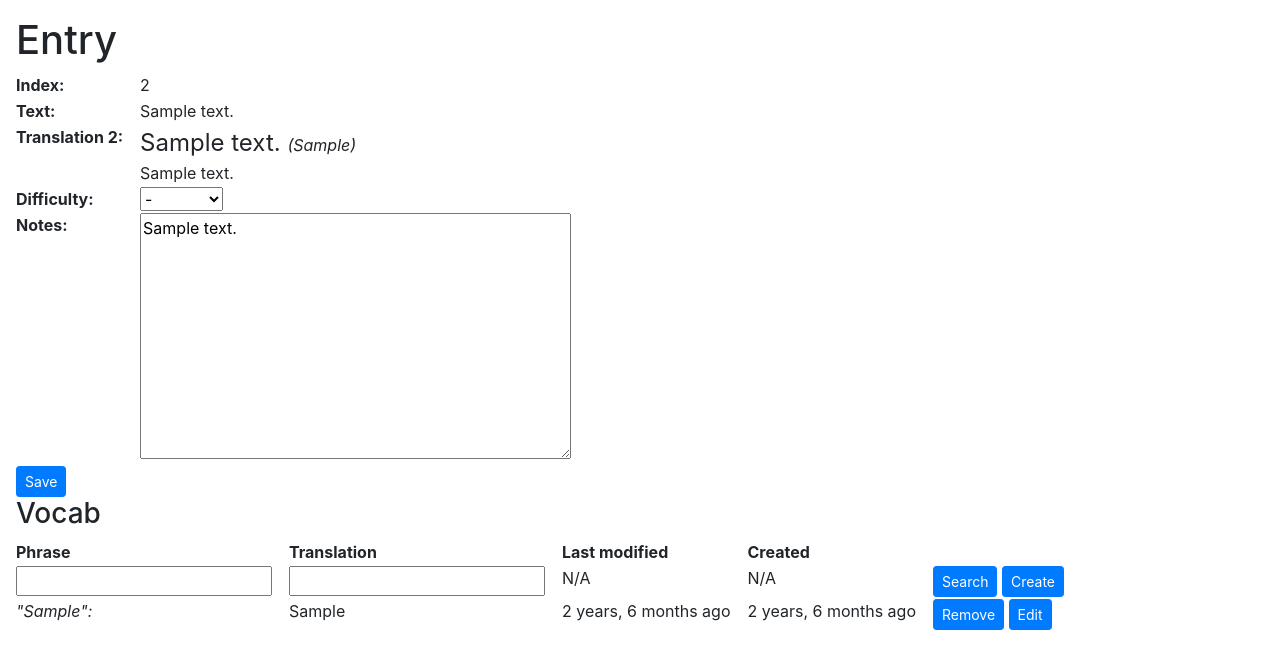
After one commit to allenc256/fanyi, a Django app: page /practice/entry/1 in a window 1280 px wide. The commit adds this page. Shown: the top 669 px of the page. Run offline with Django 4.2, Linux system fonts and the light colour scheme; tables that the repository leaves empty hold one stand-in row (values such as "Sample post"); some libraries are stand-ins or nearby versions.

Commit message:
vocab feature

```diff
--- a/fanyi/practice/admin.py
+++ b/fanyi/practice/admin.py
@@ -1,6 +1,6 @@
 from django.contrib import admin
 
-from .models import Transcript, Entry, Translation
+from .models import Transcript, Entry, Translation, Vocab
 
 class TranslationInline(admin.StackedInline):
     model = Translation
@@ -15,5 +15,9 @@ class EntryInline(admin.StackedInline):
 class TranscriptAdmin(admin.ModelAdmin):
     inlines = [EntryInline]
 
+class VocabAdmin(admin.ModelAdmin):
+    model = Vocab
+
 admin.site.register(Transcript, TranscriptAdmin)
 admin.site.register(Entry, EntryAdmin)
+admin.site.register(Vocab, VocabAdmin)
--- /dev/null
+++ b/fanyi/practice/forms.py
@@ -0,0 +1,20 @@
+from django import forms
+from django.core.exceptions import ValidationError
+
+from .models import Entry
+
+class EntryEditForm(forms.ModelForm):
+    class Meta:
+        model = Entry
+        fields = ['difficulty', 'notes']
+
+class EntryVocabForm(forms.Form):
+    phrase = forms.CharField(label='Phrase', max_length=1024, required=False)
+    translation = forms.CharField(label='Translation', max_length=1024, required=False)
+
+    def clean(self):
+        data = super().clean()
+        if not data.get('phrase'):
+            raise ValidationError('phrase cannot be empty.')
+        if not data.get('translation'):
+            raise ValidationError('translation cannot be empty.')
--- a/fanyi/practice/static/practice/transcript.css
+++ b/fanyi/practice/static/practice/base.css
@@ -15,11 +15,20 @@ td, th {
     vertical-align: top;
 }
 
+.error {
+    color: red;
+    font-weight: bold;
+}
+
 .min-difficulty {
     font-style: italic;
 }
 
 .empty-content {
+    font-style: italic;
+}
+
+.vocab-phrase {
     font-style: italic;
 }
 
--- a/fanyi/practice/templates/practice/base.html
+++ b/fanyi/practice/templates/practice/base.html
@@ -1,3 +1,5 @@
+{% load static %}
+
 <!DOCTYPE html>
 <html lang="en">
 <head>
@@ -5,6 +7,7 @@
 
     <!-- bootstrap -->
     <link rel="stylesheet" href="https://cdn.jsdelivr.net/npm/bootstrap@4.0.0/dist/css/bootstrap.min.css" integrity="sha384-Gn5384xqQ1aoWXA+058RXPxPg6fy4IWvTNh0E263XmFcJlSAwiGgFAW/dAiS6JXm" crossorigin="anonymous">
+    <link rel="stylesheet" type="text/css" href="{% static 'practice/base.css' %}">
 
     {% block stylesheets %}{% endblock %}
 </head>
@@ -15,5 +18,7 @@
     <script src="https://code.jquery.com/jquery-3.2.1.slim.min.js" integrity="sha384-KJ3o2DKtIkvYIK3UENzmM7KCkRr/rE9/Qpg6aAZGJwFDMVNA/GpGFF93hXpG5KkN" crossorigin="anonymous"></script>
     <script src="https://cdn.jsdelivr.net/npm/popper.js@1.12.9/dist/umd/popper.min.js" integrity="sha384-ApNbgh9B+Y1QKtv3Rn7W3mgPxhU9K/ScQsAP7hUibX39j7fakFPskvXusvfa0b4Q" crossorigin="anonymous"></script>
     <script src="https://cdn.jsdelivr.net/npm/bootstrap@4.0.0/dist/js/bootstrap.min.js" integrity="sha384-JZR6Spejh4U02d8jOt6vLEHfe/JQGiRRSQQxSfFWpi1MquVdAyjUar5+76PVCmYl" crossorigin="anonymous"></script>
+
+    {% block javascript %}{% endblock %}
 </body>
 </html>
--- /dev/null
+++ b/fanyi/practice/templates/practice/entry.html
@@ -0,0 +1,125 @@
+{% extends "./base.html" %}
+
+{% load format_millis %}
+{% load humanize %}
+
+{% block body %}
+    <h1>Entry</h1>
+    <form id="edit_form">
+        {% csrf_token %}
+        <input type="hidden" id="next" name="next" value="{{ request.GET.next }}">
+        <input type="hidden" name="form" value="edit_form">
+        <table>
+            <tr>
+                <td class="metadata-header">Index:</td>
+                <td>{{ entry.index | add:"1" }}</td>
+            </tr>
+            <tr>
+                <td class="metadata-header">Text:</td>
+                <td>{{ entry.text_en }}</td>
+            </tr>
+            {% for translation in entry.translation_set.all %}
+                <tr>
+                    <td class="metadata-header">Translation {{ translation.index | add:"1" }}:</td>
+                    <td>
+                        <span class="text_cn">
+                            {{ translation.text_cn_traditional }}
+                        </span>
+                        <span class="source">
+                            ({{ translation.source | capfirst}})
+                        </span>
+                        <div class="text_pinyin">
+                            {{ translation.text_cn_pinyin }}
+                        </div>
+                    </td>
+                </tr>
+            {% endfor %}
+            <tr>
+                <td class="metadata-header">Difficulty:</td>
+                <td>
+                    {{ edit_form.difficulty.errors }}
+                    {{ edit_form.difficulty }}
+                </td>
+            </tr>
+            <tr>
+                <td class="metadata-header">Notes:</td>
+                <td>
+                    {{ edit_form.notes.errors }}
+                    {{ edit_form.notes }}
+                </td>
+            </tr>
+        </table>
+        <input class="btn btn-primary btn-sm" type="submit" formmethod="post" formaction="{% url 'practice:entry' entry.pk %}?next={{ request.GET.next | urlencode }}" value="Save">
+        {% if request.GET.next %}
+            <a class="btn btn-primary btn-sm" href="{{ request.GET.next }}">Cancel</a>
+        {% endif %}
+    </form>
+    <h3>Vocab</h3>
+    <form id="vocab_form">
+        {% csrf_token %}
+        <input type="hidden" id="next" name="next" value="{{ request.get_full_path | urlencode }}">
+        <input type="hidden" name="form" value="vocab_form">
+        <table>
+            <tr>
+                <th>Phrase</th>
+                <th>Translation</th>
+                <th>Last modified</th>
+                <th>Created</th>
+                <th></th>
+            </tr>
+            <tr>
+                <td>
+                    {{ vocab_form.phrase.errors }}
+                    {{ vocab_form.phrase }}
+                </td>
+                <td>
+                    {{ vocab_form.translation.errors }}
+                    {{ vocab_form.translation }}
+                </td>
+                <td>N/A</td>
+                <td>N/A</td>
+                <td>
+                    <input class="btn btn-primary btn-sm" id="search" type="submit" formmethod="get" value="Search">
+                    <input class="btn btn-primary btn-sm" type="submit" formmethod="post" value="Create">
+                </td>
+            </tr>
+            {% for vocab in entry.vocab_set.all %}
+                <tr>
+                    <td><span class="vocab-phrase">"{{ vocab.phrase }}":</span></td>
+                    <td><span class="vocab-translation">{{ vocab.translation }}</span></td>
+                    <td>{{ vocab.time_last_modified | naturaltime }}</td>
+                    <td>{{ vocab.time_created | naturaltime }}</td>
+                    <td>
+                        <input class="btn btn-primary btn-sm" type="submit" formmethod="post" formaction="{% url 'practice:vocab_remove' entry.pk vocab.pk %}?next={{ request.get_full_path | urlencode }}" value="Remove">
+                        <a class="btn btn-primary btn-sm" href="{% url 'practice:vocab_edit' vocab.pk %}?next={{ request.get_full_path | urlencode }}">Edit</a>
+                    </td>
+                </tr>
+            {% endfor %}
+            {% for vocab in matches %}
+                <tr>
+                    <td><span class="vocab-phrase">"{{ vocab.phrase }}":</span></td>
+                    <td><span class="vocab-translation">{{ vocab.translation }}</span></td>
+                    <td>{{ vocab.time_last_modified | naturaltime }}</td>
+                    <td>{{ vocab.time_created | naturaltime }}</td>
+                    <td>
+                        <input class="btn btn-primary btn-sm" type="submit" formmethod="post" formaction="{% url 'practice:vocab_add' entry.pk vocab.pk %}?next={{ request.get_full_path | urlencode }}" value="Add">
+                        <a class="btn btn-primary btn-sm" href="{% url 'practice:vocab_edit' vocab.pk %}?next={{ request.get_full_path | urlencode }}">Edit</a>
+                    </td>
+                </tr>
+            {% endfor %}
+        </table>
+        {% for error in vocab_form.non_field_errors %}
+            <div class="error">Error: {{ error | escape }}</div>
+        {% endfor %}
+    </form>
+{% endblock %}
+
+{% block javascript %}
+    <script>
+        $("#vocab_form").submit(function (event) {
+            if (event.originalEvent.submitter.id === "search") {
+                $(this).children("input[name='csrfmiddlewaretoken']").remove()
+            }
+        });
+    </script>
+{% endblock %}
--- a/fanyi/practice/urls.py
+++ b/fanyi/practice/urls.py
@@ -6,5 +6,8 @@ app_name = 'practice'
 urlpatterns = [
     path('', views.IndexView.as_view(), name='index'),
     path('transcript/<int:transcript_pk>', views.TranscriptView.as_view(), name='transcript'),
-    path('notes/<int:pk>', views.NotesView.as_view(), name='notes'),
+    path('entry/<int:entry_pk>', views.entry, name='entry'),
+    path('entry/<int:entry_pk>/vocab/<int:pk>/add', views.AddVocabView.as_view(), name='vocab_add'),
+    path('entry/<int:entry_pk>/vocab/<int:pk>/remove', views.RemoveVocabView.as_view(), name='vocab_remove'),
+    path('vocab/<int:pk>', views.UpdateVocabView.as_view(), name='vocab_edit'),
 ]
--- a/fanyi/practice/views.py
+++ b/fanyi/practice/views.py
@@ -1,9 +1,16 @@
+from django.http import HttpResponseRedirect
 from django.views import generic
 from django.utils import timezone
 from django.urls import reverse
+from django.db import transaction
 from django.db.models import Count, Q
+from django.shortcuts import get_object_or_404, render
 
-from .models import Transcript, Entry
+import operator
+from functools import reduce
+
+from .models import Transcript, Entry, Vocab
+from .forms import EntryEditForm, EntryVocabForm
 
 class IndexView(generic.list.ListView):
     template_name = 'practice/index.html'
@@ -13,17 +20,13 @@ class IndexView(generic.list.ListView):
     def get_queryset(self):
         return Transcript.objects.annotate(entry_count=Count('entry')) \
             .annotate(note_count=Count('entry', filter=Q(entry__notes__isnull=False) & ~Q(entry__notes=''))) \
-            .annotate(easy_count=Count('entry', filter=Q(entry__difficulty=Entry.Difficulty.EASY))) \
-            .annotate(medium_count=Count('entry', filter=Q(entry__difficulty=Entry.Difficulty.MEDIUM))) \
-            .annotate(hard_count=Count('entry', filter=Q(entry__difficulty=Entry.Difficulty.HARD)))
+            .annotate(vocab_count=Count('entry__vocab'))
 
     def get_context_data(self, **kwargs):
         context = super().get_context_data(**kwargs)
         context['recent'] = Transcript.objects.annotate(entry_count=Count('entry')) \
             .annotate(note_count=Count('entry', filter=Q(entry__notes__isnull=False) & ~Q(entry__notes=''))) \
-            .annotate(easy_count=Count('entry', filter=Q(entry__difficulty=Entry.Difficulty.EASY))) \
-            .annotate(medium_count=Count('entry', filter=Q(entry__difficulty=Entry.Difficulty.MEDIUM))) \
-            .annotate(hard_count=Count('entry', filter=Q(entry__difficulty=Entry.Difficulty.HARD))) \
+            .annotate(vocab_count=Count('entry__vocab')) \
             .filter(last_viewed__isnull=False) \
             .order_by('-last_viewed')[:10]
         return context
@@ -35,12 +38,16 @@ class TranscriptView(generic.list.ListView):
 
     def get_queryset(self):
         qs = Entry.objects.filter(transcript=self.kwargs['transcript_pk'])
+
         if self._is_notes_only():
             qs = qs.filter(Q(notes__isnull=False) & ~Q(notes=''))
+
         min_difficulty = self._min_difficulty()
         if min_difficulty > 0:
             qs = qs.filter(Q(difficulty__gte=min_difficulty))
-        return qs.order_by('index') \
+
+        return qs.prefetch_related('vocab_set') \
+            .order_by('index') \
             .all() \
             .prefetch_related('translation_set')
 
@@ -76,11 +83,114 @@ class TranscriptView(generic.list.ListView):
     def _min_difficulty(self):
         return int(self.request.GET.get('min_difficulty', 0))
 
-
-class NotesView(generic.edit.UpdateView):
-    template_name = 'practice/notes.html'
-    model = Entry
-    fields = ['notes', 'difficulty']
+class UpdateVocabView(generic.edit.UpdateView):
+    template_name = 'practice/vocab.html'
+    model = Vocab
+    fields = ['phrase', 'translation']
 
     def get_success_url(self):
         return self.request.GET.get('next', reverse('practice:index'))
+
+class AddVocabView(generic.edit.UpdateView):
+    model = Vocab
+    fields = []
+
+    @transaction.atomic
+    def form_valid(self, form):
+        entry = get_object_or_404(Entry, pk=self.kwargs['entry_pk'])
+        vocab = get_object_or_404(Vocab, pk=self.kwargs['pk'])
+        vocab.time_last_modified = timezone.now()
+        vocab.entries.add(entry)
+        vocab.save()
+        return HttpResponseRedirect(self.get_success_url())
+
+    def get_success_url(self):
+        return self.request.GET.get('next', reverse('practice:index'))
+
+class RemoveVocabView(generic.edit.UpdateView):
+    model = Vocab
+    fields = []
+
+    def form_valid(self, form):
+        entry = get_object_or_404(Entry, pk=self.kwargs['entry_pk'])
+        vocab = get_object_or_404(Vocab, pk=self.kwargs['pk'])
+        vocab.entries.remove(entry)
+        vocab.save()
+
+        # Garbage collect unattached entries.
+        Vocab.objects.annotate(entry_count=Count('entries')).filter(entry_count=0).delete()
+
+        return HttpResponseRedirect(self.get_success_url())
+
+    def get_success_url(self):
+        return self.request.GET.get('next', reverse('practice:index'))
+
+class SearchVocabView(generic.list.ListView):
+    template_name = 'practice/vocab/search.html'
+    model = Vocab
+    paginate_by = 20
+
+    def get_queryset(self):
+        qs = Vocab.objects.annotate(entry_count=Count('entries')) \
+            .filter(~Q(entries__pk__exact=self.kwargs['entry_pk']))
+        query = self.request.GET.get('query', None)
+        if query:
+            qs = qs.filter(Q(phrase__icontains=query) | Q(translation__icontains=query))
+        return qs
+
+def entry(request, entry_pk):
+    if request.method == 'GET':
+        return entry_GET(request, entry_pk)
+    elif request.method == 'POST' and request.POST['form'] == 'edit_form':
+        return entry_POST_edit(request, entry_pk)
+    elif request.method == 'POST' and request.POST['form'] == 'vocab_form':
+        return entry_POST_vocab(request, entry_pk)
+    else:
+        raise NotImplementedError()
+
+def entry_GET(request, entry_pk):
+    entry = get_object_or_404(Entry, pk=entry_pk)
+    edit_form = EntryEditForm(instance=entry)
+    vocab_form = EntryVocabForm(initial=request.GET)
+    context = {'vocab_form': vocab_form, 'edit_form': edit_form, 'entry': entry}
+
+    qs = Vocab.objects.annotate(entry_count=Count('entries')) \
+        .filter(~Q(entries__pk__exact=entry.pk))
+    phrase = request.GET.get('phrase', '')
+    translation = request.GET.get('translation', '')
+    filters = []
+    if phrase:
+        filters.append(Q(phrase__icontains=phrase))
+    if translation:
+        filters.append(Q(translation__icontains=translation))
+    if filters:
+        qs = qs.filter(reduce(operator.or_, filters))
+    context['matches'] = qs[:20]
+
+    return render(request, 'practice/entry.html', context)
+
+def entry_POST_edit(request, entry_pk):
+    entry = get_object_or_404(Entry, pk=entry_pk)
+    vocab_form = EntryVocabForm()
+    edit_form = EntryEditForm(request.POST, instance=entry)
+    context = {'vocab_form': vocab_form, 'edit_form': edit_form, 'entry': entry}
+
+    if edit_form.is_valid():
+        edit_form.save()
+        return HttpResponseRedirect(request.GET.get('next', reverse('practice:index')))
+
+    return render(request, 'practice/entry.html', context)
+
+def entry_POST_vocab(request, entry_pk):
+    entry = get_object_or_404(Entry, pk=entry_pk)
+    vocab_form = EntryVocabForm(request.POST)
+    edit_form = EntryEditForm(instance=entry)
+    context = {'vocab_form': vocab_form, 'edit_form': edit_form, 'entry': entry}
+
+    if vocab_form.is_valid():
+        entry.vocab_set.create(
+            phrase=vocab_form.cleaned_data['phrase'],
+            translation=vocab_form.cleaned_data['translation'])
+        return HttpResponseRedirect(request.GET.get('next', reverse('practice:index')))
+
+    return render(request, 'practice/entry.html', context)
```
Also changed, not shown: fanyi/practice/models.py (+11 -1 lines), fanyi/practice/static/practice/index.css (deleted, +0 -11 lines), fanyi/practice/templates/practice/index.html (+4 -25 lines), fanyi/practice/templates/practice/notes.html (deleted, +0 -62 lines), fanyi/practice/templates/practice/transcript.html (+18 -27 lines), fanyi/practice/templates/practice/vocab.html (added, +25 -0 lines), fanyi/practice/migrations/0018_vocab.py (added), fanyi/practice/migrations/0019_rename_date_added_vocab_date_created.py (added), fanyi/practice/migrations/0020_remove_vocab_date_created_vocab_time_created.py (added), fanyi/practice/migrations/0021_vocab_time_last_modified.py (added), fanyi/practice/migrations/0022_alter_vocab_options_alter_entry_difficulty.py (added).
